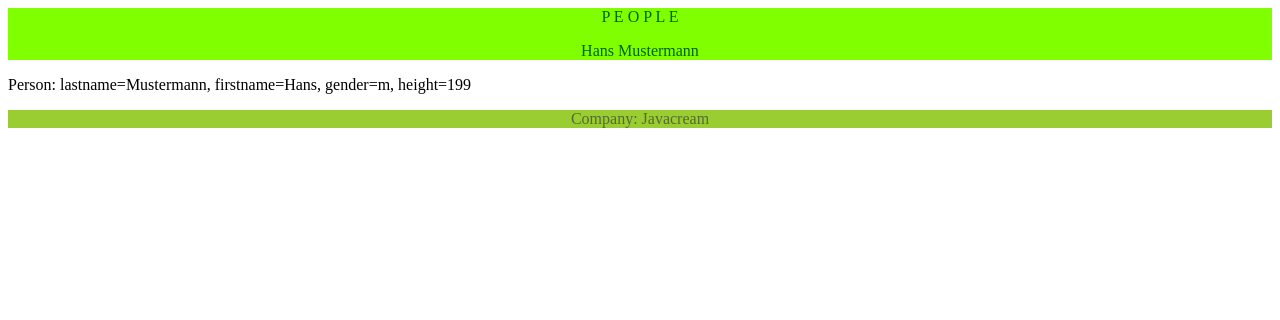
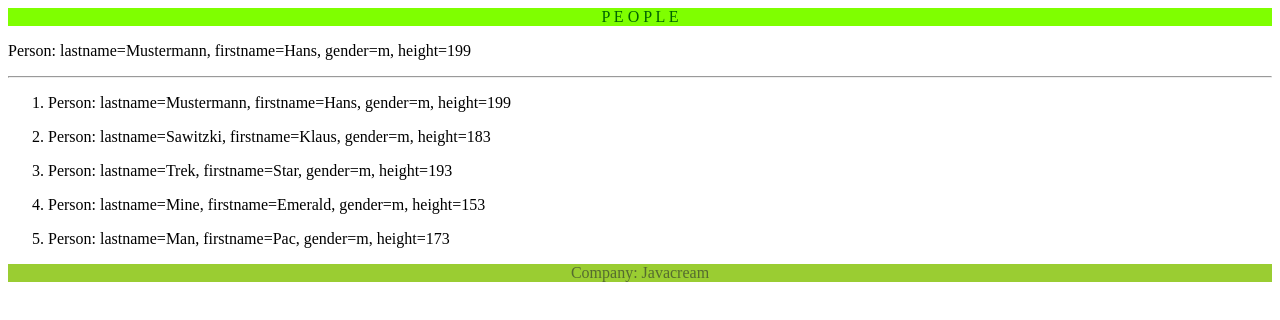
Before and after one commit to Javacream/org.javacream.training.angular, an Angular app in the folder training/: page / in a window 1280 px wide. Shown: the top 320 px of the page. Built offline with nearby package versions, Linux system fonts and the light colour scheme.

Commit message:
implement PeopleList

```diff
--- a/training/src/app/ApplicationContext.ts
+++ b/training/src/app/ApplicationContext.ts
@@ -2,3 +2,11 @@ import {Person, PersonClass} from './people/model/people'
 
 export const company = "Javacream"
 export let user = new PersonClass(42, "Mustermann", "Hans", 'm', 199)
+
+
+export let samplePeople = new Array<Person>();
+samplePeople.push(user);
+samplePeople.push(new PersonClass(1, 'Sawitzki', 'Klaus', 'm', 183));
+samplePeople.push(new PersonClass(2, 'Trek', 'Star', 'm', 193));
+samplePeople.push(new PersonClass(3, 'Mine', 'Emerald', 'm', 153));
+samplePeople.push(new PersonClass(4, 'Man', 'Pac', 'm', 173));
--- a/training/src/app/app.module.ts
+++ b/training/src/app/app.module.ts
@@ -6,6 +6,7 @@ import { PeopleContentComponent } from './people/component/people-content/people
 import { HeaderComponent } from './common/component/header/header.component';
 import { FooterComponent } from './common/component/footer/footer.component';
 import { PersonComponent } from './people/component/person/person.component';
+import { PeopleListComponent } from './people/component/people-list/people-list.component';
 
 @NgModule({
   declarations: [
@@ -13,7 +14,8 @@ import { PersonComponent } from './people/component/person/person.component';
     PeopleContentComponent,
     HeaderComponent,
     FooterComponent,
-    PersonComponent
+    PersonComponent,
+    PeopleListComponent
   ],
   imports: [
     BrowserModule
--- a/training/src/app/common/component/header/header.component.html
+++ b/training/src/app/common/component/header/header.component.html
@@ -1,5 +1,3 @@
 <div class="header">
 P E O P L E
-
-<p>{{actualUser.firstname + " " + actualUser.lastname}}</p>
 </div>
--- a/training/src/app/common/component/header/header.component.ts
+++ b/training/src/app/common/component/header/header.component.ts
@@ -1,12 +1,10 @@
 import { Component, OnInit } from '@angular/core';
-import {user} from '../../../ApplicationContext'
 @Component({
   selector: 'app-header',
   templateUrl: './header.component.html',
   styleUrls: ['./header.component.css']
 })
 export class HeaderComponent implements OnInit {
-  actualUser = user
   constructor() { }
 
   ngOnInit(): void {
--- a/training/src/app/people/component/people-content/people-content.component.html
+++ b/training/src/app/people/component/people-content/people-content.component.html
@@ -1,3 +1,5 @@
 <app-header></app-header>
 <app-person [person]="person"></app-person>
+<hr />
+<app-people-list [people]="people"></app-people-list>
 <app-footer [footerText]="'Company: ' + company" ></app-footer>
--- a/training/src/app/people/component/people-content/people-content.component.ts
+++ b/training/src/app/people/component/people-content/people-content.component.ts
@@ -1,14 +1,15 @@
 import { Component, OnInit, Input } from '@angular/core';
-import {user} from '../../../ApplicationContext'
+import {user, samplePeople} from '../../../ApplicationContext'
+
 @Component({
   selector: 'app-people-content',
   templateUrl: './people-content.component.html',
   styleUrls: ['./people-content.component.css']
 })
 export class PeopleContentComponent implements OnInit {
-  @Input() company
-
-  person = user
+  @Input() company:string
+  person=user
+  people=samplePeople
   constructor() { }
 
   ngOnInit(): void {
--- /dev/null
+++ b/training/src/app/people/component/people-list/people-list.component.html
@@ -0,0 +1,5 @@
+<ol>
+    <li *ngFor="let person of people, let i = index">
+      <div><app-person [person]="person" ></app-person></div>
+    </li>
+  </ol>
--- /dev/null
+++ b/training/src/app/people/component/people-list/people-list.component.ts
@@ -0,0 +1,16 @@
+import { Component, OnInit, Input } from '@angular/core';
+import { Person } from '../../model/people';
+
+@Component({
+  selector: 'app-people-list',
+  templateUrl: './people-list.component.html',
+  styleUrls: ['./people-list.component.css']
+})
+export class PeopleListComponent implements OnInit {
+  @Input() people:Array<Person>
+  constructor() { }
+
+  ngOnInit(): void {
+  }
+
+}
--- a/training/tsconfig.app.json
+++ b/training/tsconfig.app.json
@@ -3,6 +3,7 @@
   "extends": "./tsconfig.base.json",
   "compilerOptions": {
     "outDir": "./out-tsc/app",
+    "experimentalDecorators": true,
     "types": []
   },
   "files": [
--- a/training/tsconfig.json
+++ b/training/tsconfig.json
@@ -5,6 +5,11 @@
   To learn more about this file see: https://angular.io/config/solution-tsconfig.
 */
 {
+
+  "compilerOptions": {
+    "experimentalDecorators": true
+  },
+
   "files": [],
   "references": [
     {
```
Also changed, not shown: training/src/app/people/component/people-list/people-list.component.css (added), 1 other file (tests, documents, lock files or other folders).
